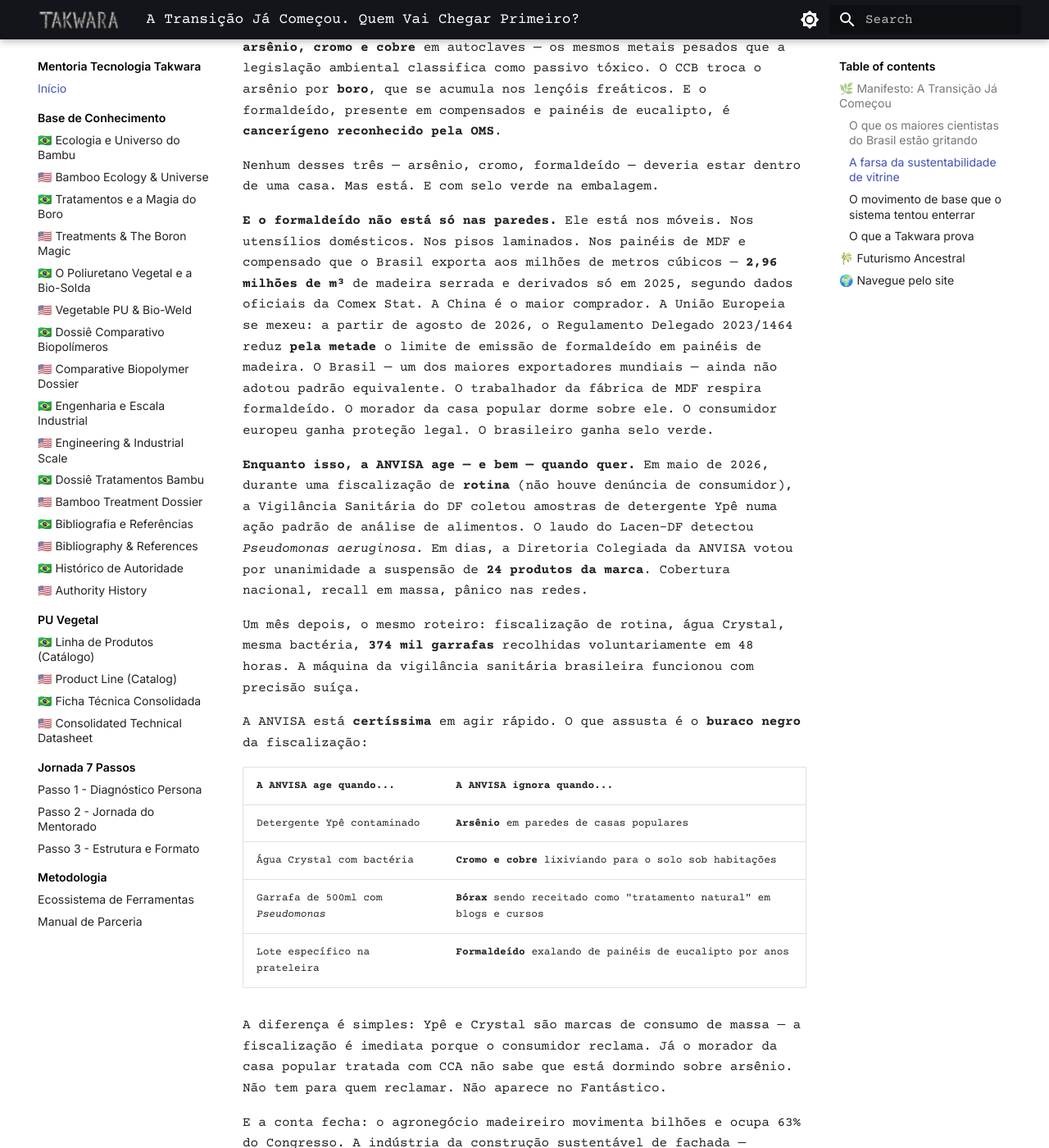
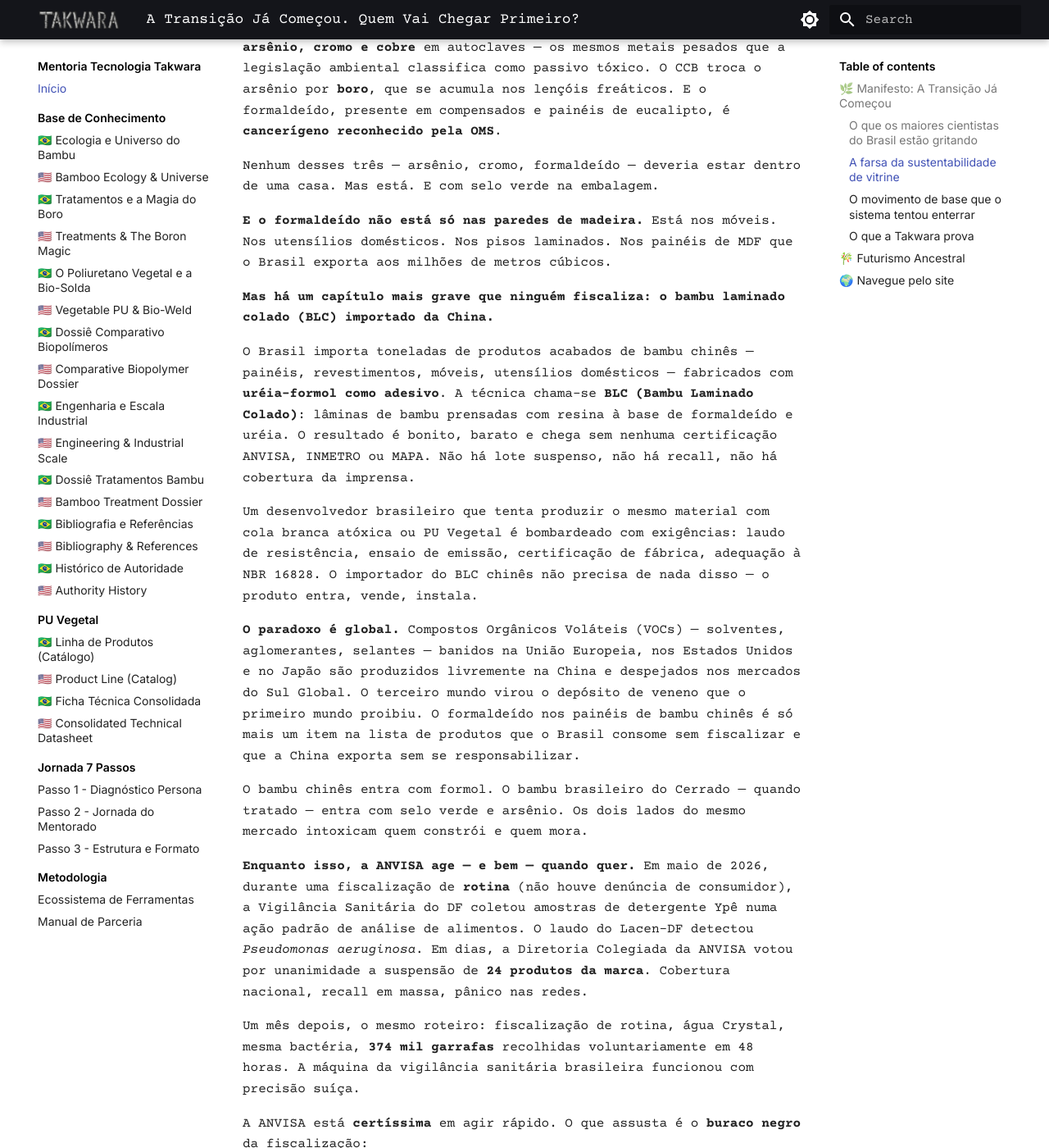
Before and after one commit to takwaratec/Mentoria_Tecnologia_Takwara, an MkDocs documentation site: the page built from docs/index.md, in a window 1280 px wide and 1400 px high, scrolled down 1669 px. Shown: the whole window at 82% size. Built offline with MkDocs 1.6.1 and Material for MkDocs 9.7.7, drawn with Linux system fonts in a browser that asks for light colours.

Commit message:
fix: adicionado BLC bambu laminado colado China + VOCs terceiro mundo

```diff
--- a/docs/index.md
+++ b/docs/index.md
@@ -58,7 +58,17 @@
 
 Nenhum desses três — arsênio, cromo, formaldeído — deveria estar dentro de uma casa. Mas está. E com selo verde na embalagem.
 
-**E o formaldeído não está só nas paredes.** Ele está nos móveis. Nos utensílios domésticos. Nos pisos laminados. Nos painéis de MDF e compensado que o Brasil exporta aos milhões de metros cúbicos — **2,96 milhões de m³** de madeira serrada e derivados só em 2025, segundo dados oficiais da Comex Stat. A China é o maior comprador. A União Europeia se mexeu: a partir de agosto de 2026, o Regulamento Delegado 2023/1464 reduz **pela metade** o limite de emissão de formaldeído em painéis de madeira. O Brasil — um dos maiores exportadores mundiais — ainda não adotou padrão equivalente. O trabalhador da fábrica de MDF respira formaldeído. O morador da casa popular dorme sobre ele. O consumidor europeu ganha proteção legal. O brasileiro ganha selo verde.
+**E o formaldeído não está só nas paredes de madeira.** Está nos móveis. Nos utensílios domésticos. Nos pisos laminados. Nos painéis de MDF que o Brasil exporta aos milhões de metros cúbicos.
+
+**Mas há um capítulo mais grave que ninguém fiscaliza: o bambu laminado colado (BLC) importado da China.**
+
+O Brasil importa toneladas de produtos acabados de bambu chinês — painéis, revestimentos, móveis, utensílios domésticos — fabricados com **uréia-formol como adesivo**. A técnica chama-se **BLC (Bambu Laminado Colado)**: lâminas de bambu prensadas com resina à base de formaldeído e uréia. O resultado é bonito, barato e chega sem nenhuma certificação ANVISA, INMETRO ou MAPA. Não há lote suspenso, não há recall, não há cobertura da imprensa.
+
+Um desenvolvedor brasileiro que tenta produzir o mesmo material com cola branca atóxica ou PU Vegetal é bombardeado com exigências: laudo de resistência, ensaio de emissão, certificação de fábrica, adequação à NBR 16828. O importador do BLC chinês não precisa de nada disso — o produto entra, vende, instala.
+
+**O paradoxo é global.** Compostos Orgânicos Voláteis (VOCs) — solventes, aglomerantes, selantes — banidos na União Europeia, nos Estados Unidos e no Japão são produzidos livremente na China e despejados nos mercados do Sul Global. O terceiro mundo virou o depósito de veneno que o primeiro mundo proibiu. O formaldeído nos painéis de bambu chinês é só mais um item na lista de produtos que o Brasil consome sem fiscalizar e que a China exporta sem se responsabilizar.
+
+O bambu chinês entra com formol. O bambu brasileiro do Cerrado — quando tratado — entra com selo verde e arsênio. Os dois lados do mesmo mercado intoxicam quem constrói e quem mora.
 
 **Enquanto isso, a ANVISA age — e bem — quando quer.** Em maio de 2026, durante uma fiscalização de **rotina** (não houve denúncia de consumidor), a Vigilância Sanitária do DF coletou amostras de detergente Ypê numa ação padrão de análise de alimentos. O laudo do Lacen-DF detectou *Pseudomonas aeruginosa*. Em dias, a Diretoria Colegiada da ANVISA votou por unanimidade a suspensão de **24 produtos da marca**. Cobertura nacional, recall em massa, pânico nas redes.
 
```
